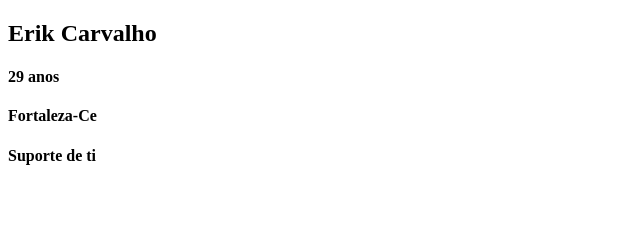
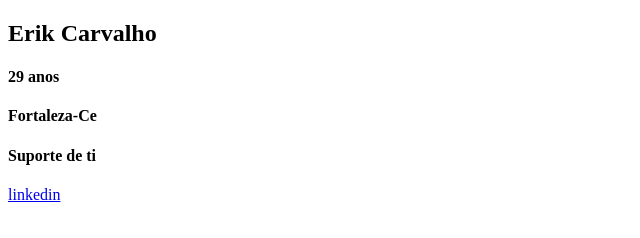
Before and after one commit to ErikCarvalho94/pratico-04, a plain HTML site: page index.html in a window 1280 px wide. Shown: the full height of the page, 0-640 px from the left. Drawn offline with Linux system fonts and the light colour scheme.

Commit message:
atualização

```diff
--- a/index.html
+++ b/index.html
@@ -10,5 +10,6 @@
     <h4>29 anos</h4>
     <h4>Fortaleza-Ce</h4>
     <h4>Suporte de ti</h4>
+    <a href="https://www.linkedin.com/feed/">linkedin</a>
 </body>
 </html>
```
